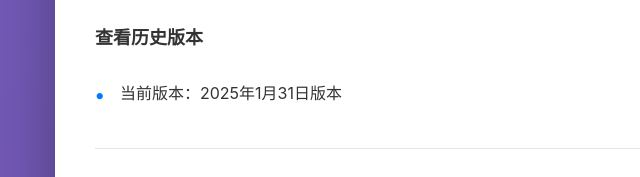
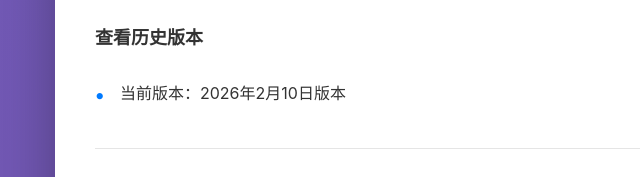
Before and after one commit to samxia123/travel-notes-support, a plain HTML site: page privacy.html in a window 1280 px wide. Shown: the part 5823-6000 px from the top of the page, 135-775 px from the left. Drawn offline with Linux system fonts and the light colour scheme.

Commit message:
Update current version date in privacy.html

```diff
--- a/privacy.html
+++ b/privacy.html
@@ -315,7 +315,7 @@
 
         <h3>查看历史版本</h3>
         <ul>
-            <li>当前版本：2025年1月31日版本</li>
+            <li>当前版本：2026年2月10日版本</li>
         </ul>
 
         <hr>
```
